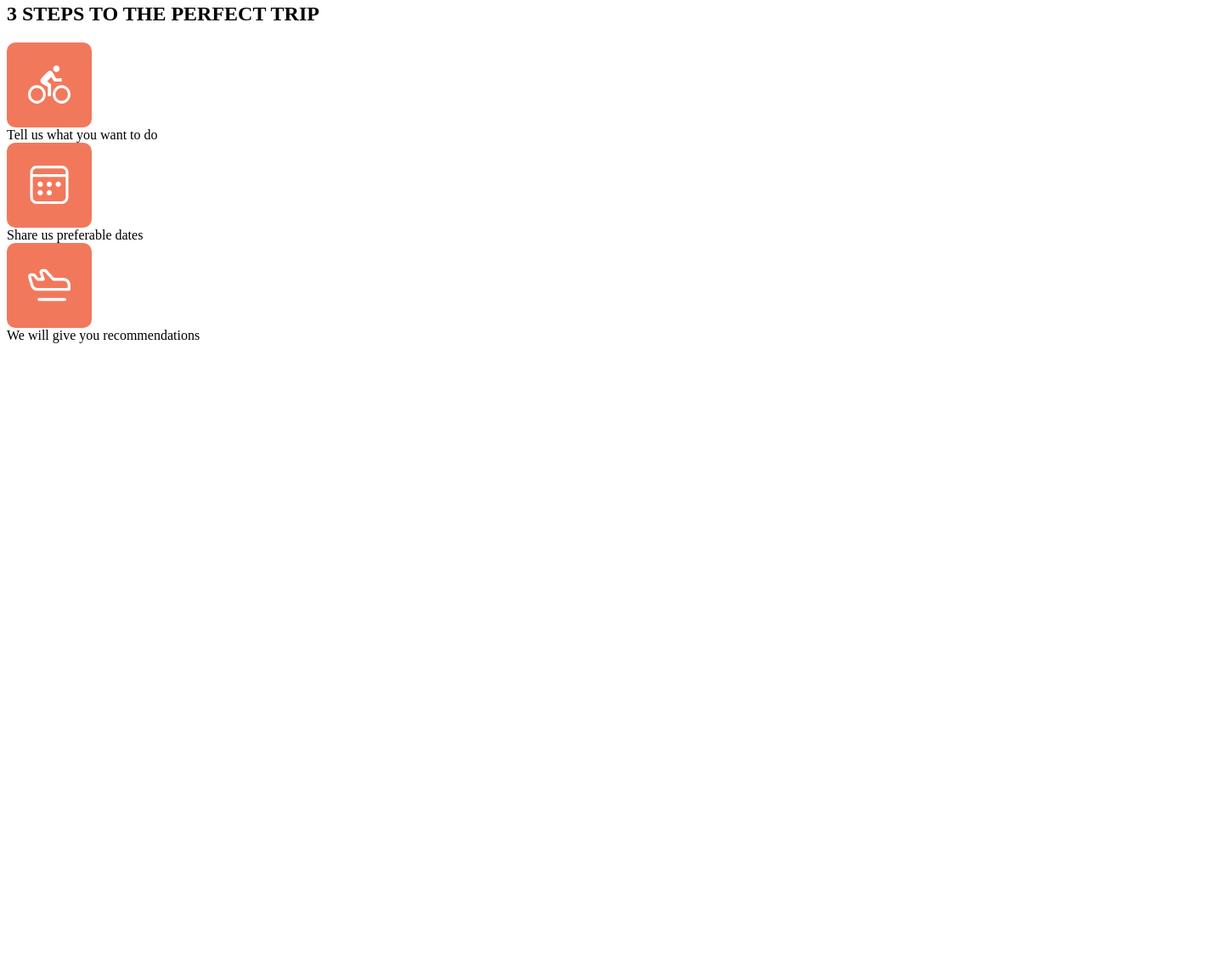
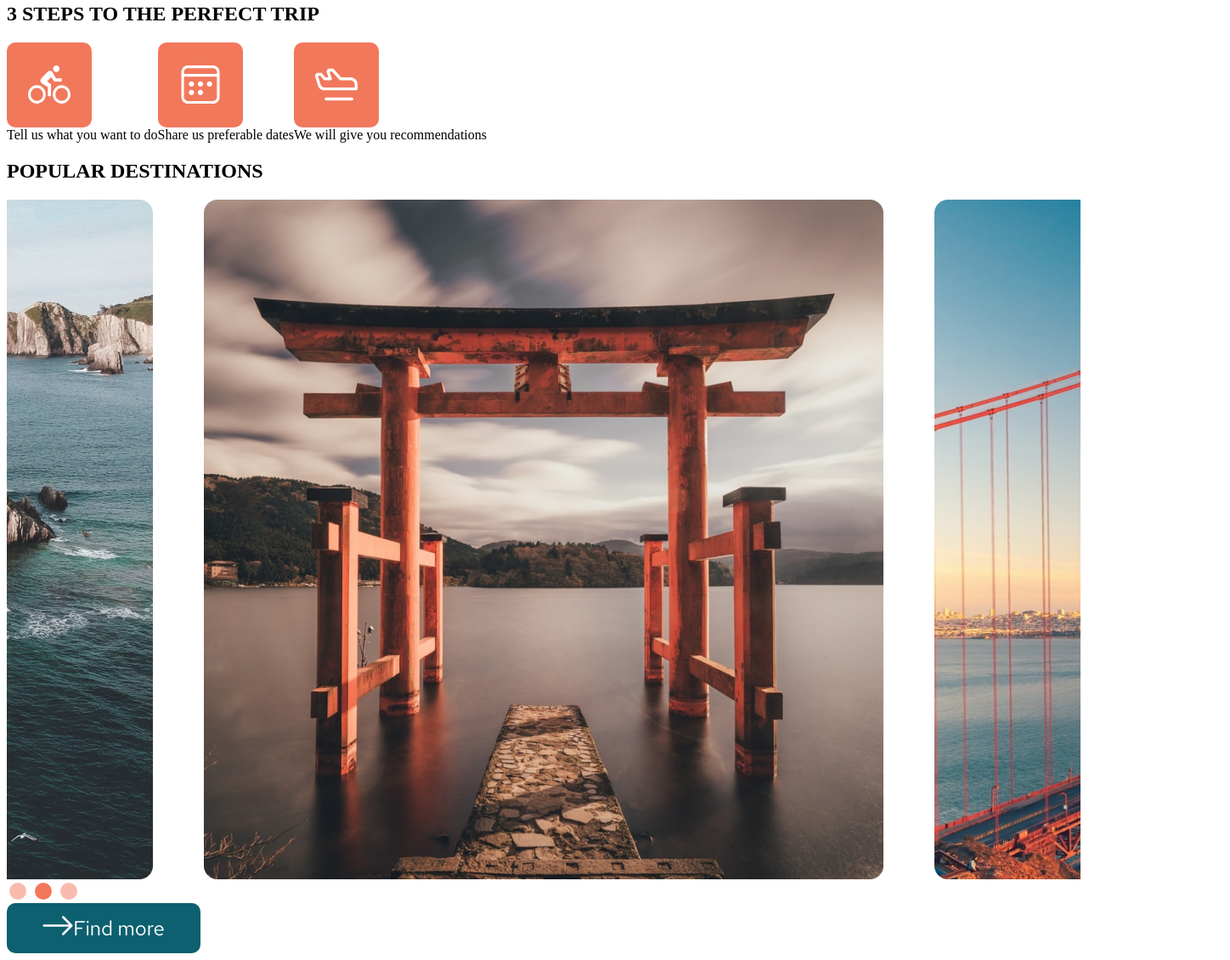
Before and after one commit to olkres/Travel, a plain HTML site: page travel/index.html in a window 1280 px wide. Shown: the part 790-1920 px from the top of the page at 85% size, 1448 px wide, since content can reach past the window. Before the commit the page ends 1202 px from the top, so only its background shows below. Drawn offline with Linux system fonts and the light colour scheme.

Commit message:
feat: modified html and css in section destinations

```diff
--- a/travel/index.html
+++ b/travel/index.html
@@ -43,31 +43,57 @@
                     </fieldset>
                 </div>
             </section>
+        </div>
+        <div class="wrapper">
             <section class="steps">
                 <div class="3_steps">
                     <h2>3 STEPS TO THE PERFECT TRIP</h2>
                     <div class="perfect_trip">
                         <div class="3_steps_pics">
-
                             <div class="steps_pic pic1"></div>
                             <div class="3_steps_text">Tell us what you want to do</div>
                         </div>
                         <div class="3_steps_pics">
-
                             <div class="steps_pic pic2"></div>
                             <div class="3_steps_text">Share us preferable dates</div>
                         </div>
                         <div class="3_steps_pics">
-
                             <div class="steps_pic pic3"></div>
                             <div class="3_steps_text">We will give you recommendations</div>
                         </div>
                     </div>
                 </div>
             </section>
-            <section class="destinations"></section>
+        </div>
+        <div class="wrapper">
+            <section class="destinations">
+                <h2>POPULAR DESTINATIONS</h2>
+                <div class="carousel">
+                    <div class="destination_spain list"><img src="./assets/img/Rectangle 23.jpg" alt="spain"></div>
+                    <div class="destination_japan list"><img src="./assets/img/Rectangle 24.jpg" alt="japan"></div>
+                    <div class="destination_usa list"><img src="./assets/img/Rectangle 25.jpg" alt="usa"></div>
+                </div>
+                <label class="destination_radio">
+                    <input class="radio__input" type="radio" name="switch">
+                    <span class="radio__box"><span>
+                </label>
+                <label class="destination_radio">
+                    <input class="radio__input" type="radio" name="switch" checked>
+                    <span class="radio__box"><span>
+                </label>
+                <label class="destination_radio">
+                    <input class="radio__input" type="radio" name="switch">
+                    <span class="radio__box"><span>
+                </label>
+                <div class="find_more">
+                    <button type="submit" class="find"><img src="./assets/img/arrow-right.svg" alt="arrow">Find more</button>
+                </div>
+            </section>
+        </div>
+
+
+
             <section class="stories"></section>
-        </div>
     </main>
 
 </body>
--- a/travel/style.css
+++ b/travel/style.css
@@ -37,7 +37,7 @@
   }
 
   .header_wrapper {
-    position: absolute;
+    position: relative;
     background-color: rgba(242, 120, 92, 0.7);
     box-shadow: 0px 4px 4px rgba(13, 96, 111, 0.5);
     display: flex;
@@ -45,7 +45,7 @@
     padding: 0 120px;
     align-items: center;
     height: 90px;
-    width: 1440px;
+    width: 100%;
   }
 
   .header_nav {
@@ -95,6 +95,7 @@
   .preview {
     background-image: url('./assets/img/garrett-parker-DlkF4-dbCOU-unsplash1.jpg');
     height: 765px;
+    margin-top: -90px;
   }
 
   .plan_your_trip {
@@ -155,6 +156,10 @@
     color: #F2785C;
   }
 
+  .perfect_trip {
+    display: flex;
+  }
+
   .steps_pic {
     background-color: #F2785C;
     border-radius: 10%;
@@ -182,3 +187,54 @@
     background-position: center;
     background-repeat: no-repeat;
   }
+
+  .carousel {
+    display: flex;
+    gap: 60px;
+    justify-content: center;
+    align-items: center;
+    overflow: hidden;
+  }
+
+  .destination_radio {
+    position: relative;
+    display: inline-block;
+    width: 20px;
+    height: 20px;
+    margin: 0 3px;
+}
+
+.radio__input {
+    position: absolute;
+    appearance: none;
+}
+
+.radio__box {
+    position: absolute;
+    top: 0;
+    left: 0;
+    display: inline-block;
+    width: 20px;
+    height: 20px;
+    background-color: rgba(242, 120, 92, 0.5);
+    border-radius: 50%;
+    transition: all 0.2s ease;
+    cursor: pointer;
+}
+
+.radio__input:checked + .radio__box {
+
+    background-color: #F2785C;
+}
+
+.find {
+    background: #0D606F;
+    border: 0px;
+    border-radius: 10px;
+    width: 228px;
+    height: 59px;
+    font-family: 'Red Hat Text';
+    font-weight: 500;
+    font-size: 24px;
+    color: #FFFFFF;
+}
```
Also changed, not shown: travel/assets/img/arrow-right.svg (added).
